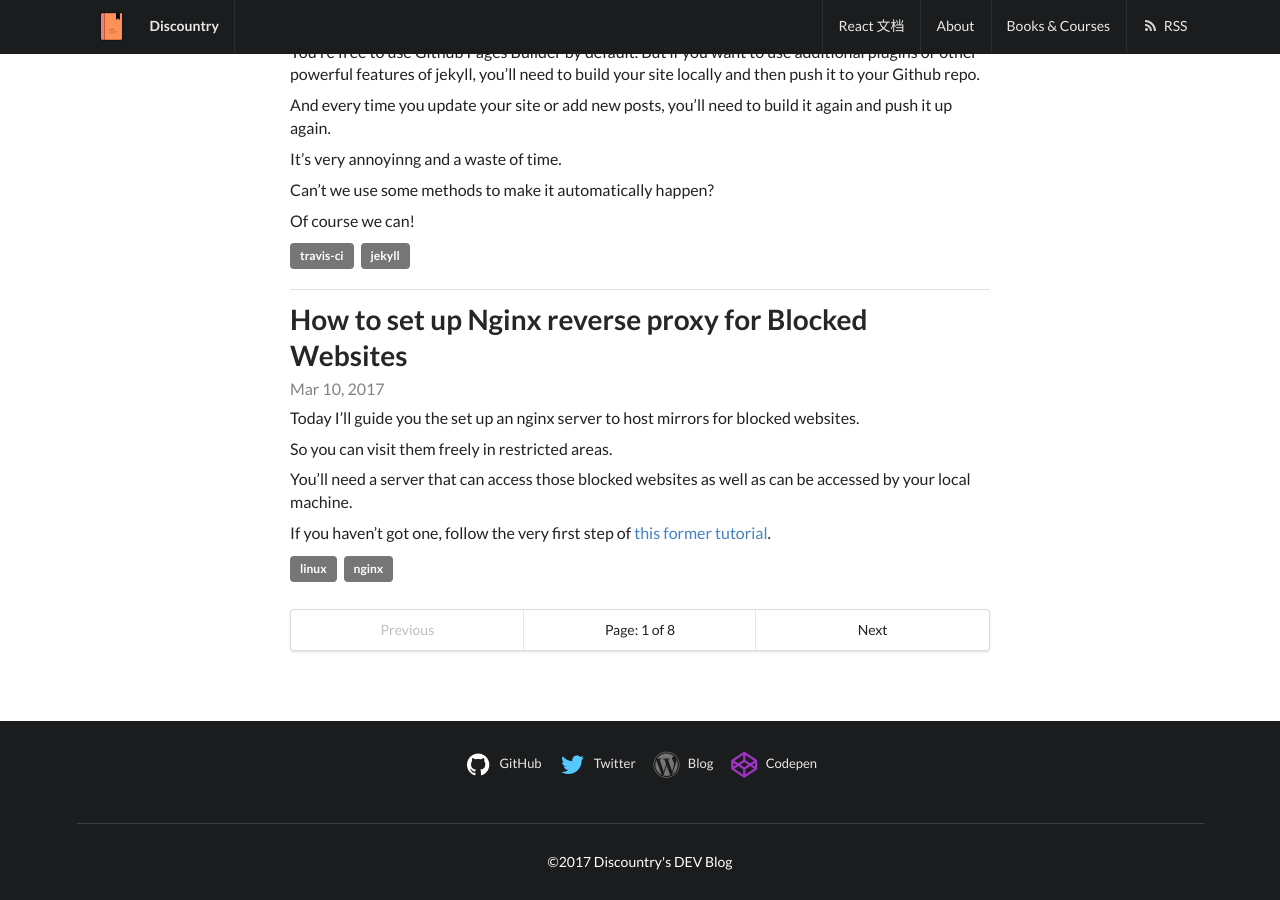
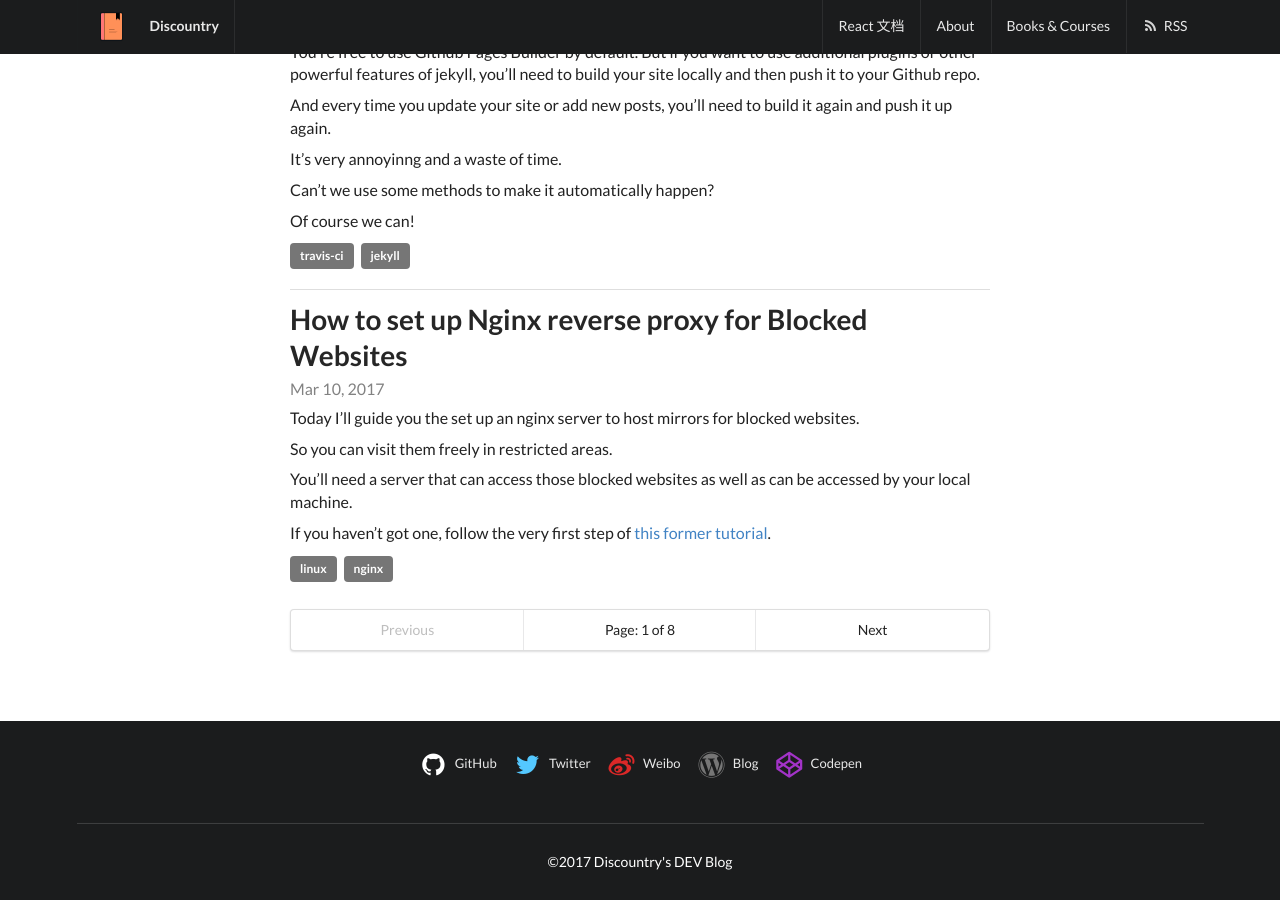
Before and after one commit to discountry/discountry.github.io, a Jekyll site: the page built from index.html, in a window 1280 px wide and 900 px high, scrolled down 1275 px. Built offline with Jekyll 4.4.1, drawn with Linux system fonts in a browser that asks for light colours; the list of posts is cut into pages by our own code.

Commit message:
add weibo icon

```diff
--- a/_config.yml
+++ b/_config.yml
@@ -7,6 +7,7 @@ baseurl: "" # the subpath of your site, e.g. /blog/
 url: "https://discountry.github.io" # the base hostname & protocol for your site
 imageurl: "https://discountry.github.io/images/"
 twitter_username: discountifu
+weibo_id: 2056725322
 github_username:  discountry
 codepen_username:  discountry
 wordpress_site: "https://yubolun.com"
--- a/_includes/footer.html
+++ b/_includes/footer.html
@@ -14,6 +14,14 @@
             <a href="https://twitter.com/{{ site.twitter_username }}">
               <i class="big inverted blue icon twitter"></i>
               <span class="username">Twitter</span>
+            </a>
+          </div>
+          {% endif %}
+          {% if site.weibo_id %}
+          <div class="item">
+            <a href="https://weibo.com/u/{{ site.weibo_id }}">
+              <i class="big red icon weibo"></i>
+              <span class="username">Weibo</span>
             </a>
           </div>
           {% endif %}
```
